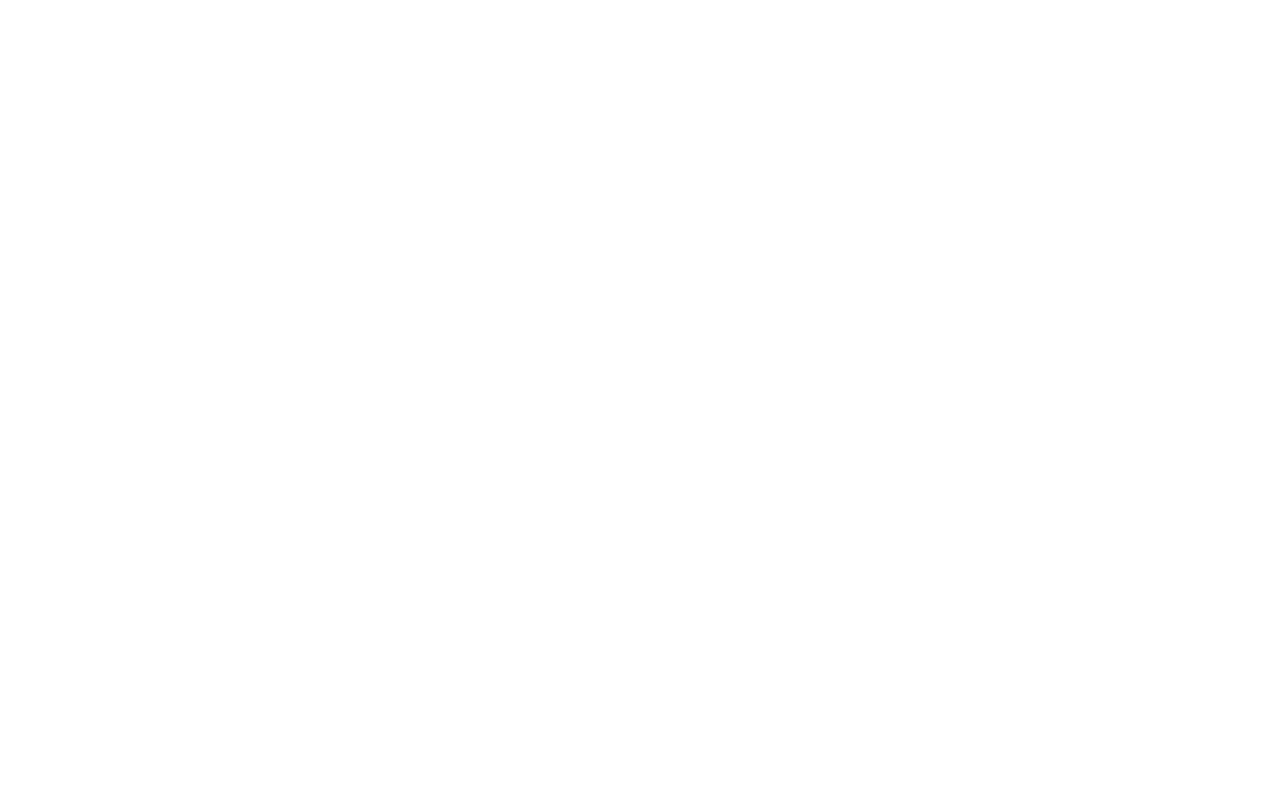
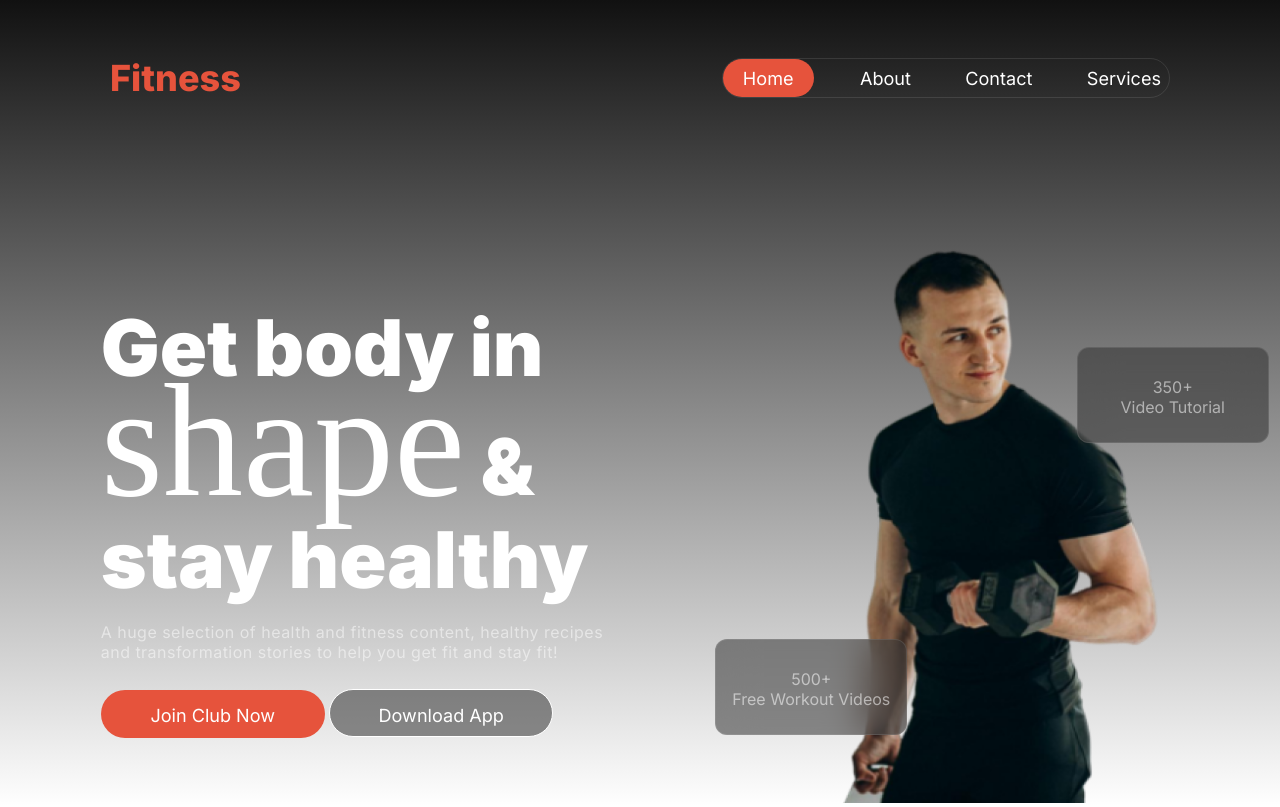
Before and after one commit to robinahmed12/fitness-website, a plain HTML site: page index.html in a window 1280 px wide. Drawn offline with Linux system fonts and the light colour scheme; a web font is replaced by a local one.

Commit message:
added the navigation bar and banner section

```diff
--- a/index.html
+++ b/index.html
@@ -1,15 +1,50 @@
 <!DOCTYPE html>
 <html lang="en">
+
 <head>
     <meta charset="UTF-8">
     <meta name="viewport" content="width=device-width, initial-scale=1.0">
     <title>Fitness Website</title>
     <link rel="stylesheet" href="./styles/style.css">
 </head>
+
 <body>
     <header>
+        <div class="container">
+            <nav class="nav-bar">
+                <h1 class="logo">Fitness</h1>
 
+                <ul class="nav-list">
+                    <li id="Home"><a href="">Home</a></li>
+                    <li><a href="">About</a></li>
+                    <li><a href="">Contact</a></li>
+                    <li><a href="">Services</a></li>
+                </ul>
+            </nav>
+
+
+            <div class="banner">
+                <div class="banner-conten">
+                    <h1 class="banner-title">
+                        Get body in <span>shape</span> & stay healthy
+                    </h1>
+                    <p class="description">
+                        A huge selection of health and fitness content, healthy recipes and transformation stories to
+                        help you get fit and stay fit!</p>
+                    <a href="#"><button class="primary-btn">Join Club Now</button></a>
+                    <a href="#"><button class="primary-btn-2">Download App</button></a>
+                    </p>
+                </div>
+
+                <div class="banner-image">
+                    <img src="images/Images 2.png" alt="">
+                    <p class="box-1">350+<br>Video Tutorial </p>
+                    <p class="box-2">500+<br> Free Workout Videos </p>
+                </div>
+            </div>
+        </div>
     </header>
+
     <body>
 
     </body>
@@ -17,4 +52,5 @@
 
     </footer>
 </body>
+
 </html>
--- a/styles/style.css
+++ b/styles/style.css
@@ -0,0 +1,204 @@
+@import url('https://fonts.googleapis.com/css2?family=Inter:ital,opsz,wght@0,14..32,100..900;1,14..32,100..900&display=swap');
+@import url('https://fonts.googleapis.com/css2?family=Qwigley&display=swap');
+
+
+* {
+    padding: 0;
+    margin: 0;
+    box-sizing: border-box;
+    font-family: "Inter", serif;
+}
+
+/* global colors */
+
+:root {
+
+    /* text colors */
+    ---title--color: #ffffff;
+    ---para--color: rgba(255, 255, 255, 0.5);
+
+    /* btn color */
+
+    ---btn-color: #E6533C;
+}
+
+
+/* reset styles */
+
+.container {
+    max-width: 1060px;
+    margin: 0 auto;
+}
+
+header {
+    background: linear-gradient(180.00deg, rgb(17, 17, 17),rgba(119, 119, 119, 0) 100%);
+
+}
+
+/* reuseable styles */
+.description {
+    font-size: 1rem;
+    font-weight: 400;
+    letter-spacing: .03rem;
+    color: rgba(255, 255, 255, 0.5);
+}
+
+
+/* header styles */
+
+.nav-bar {
+    display: flex;
+    justify-content: space-between;
+    align-items: center;
+    padding-top: 3.5rem;
+}
+
+.nav-bar .nav-list {
+    display: flex;
+    gap: 2.9rem;
+    border: 0.06rem solid rgba(255, 255, 255, 0.1);
+    border-radius: 2.44rem;
+}
+
+li {
+    list-style: none;
+    padding-top: .5rem;
+    padding-right: .5rem;
+}
+
+li>a {
+    text-decoration: none;
+    font-size: 1.13rem;
+    font-weight: 400;
+    color: #ffffff;
+
+
+}
+
+.logo {
+    font-size: 2.25rem;
+    font-weight: 800;
+    color: #E6533C;
+    width: 8.23rem;
+    height: 2.69rem;
+}
+
+#Home {
+    margin: 0;
+    padding: 0.5rem 1.25rem 0.5rem 1.25rem;
+    background: rgb(230, 83, 60);
+    border-radius: 2.88rem;
+    -webkit-border-radius: 2.88rem;
+    -moz-border-radius: 2.88rem;
+    -ms-border-radius: 2.88rem;
+    -o-border-radius: 2.88rem;
+}
+
+/* banner styles */
+
+.banner {
+    display: flex;
+    justify-content: center;
+    align-items: center;
+    gap: 14rem;
+    margin-top: 8rem;
+}
+
+.banner-conten {
+    width: 32rem;
+    height: 27rem;
+    background: url(88);
+}
+
+.banner-title {
+    width: 32rem;
+    color: rgb(255, 255, 255);
+    font-family: Inter;
+    font-size: 4.88rem;
+    font-weight: 900;
+    line-height: 120%;
+    letter-spacing: 0%;
+    text-align: left;
+    margin-bottom: .9rem;
+}
+
+span {
+    font-family: "Qwigley", serif;
+    font-weight: 400;
+    font-size: 10rem;
+    color: #ffffff;
+}
+
+
+.primary-btn {
+    border: none;
+    margin-top: 1.7rem;
+    width: 14rem;
+    height: 3rem;
+    padding: 1rem 2.5rem 1rem 2.5rem;
+    border-radius: 2.63rem;
+    background: rgb(230, 83, 60);
+    font-size: 1.13rem;
+    color: #ffffff;
+    line-height: 1.13rem;
+}
+
+.primary-btn-2 {
+    border: none;
+    margin-top: 1.7rem;
+    width: 14rem;
+    height: 3rem;
+    padding: 1rem 2.5rem 1rem 2.5rem;
+    border-radius: 2.63rem;
+    border: 0.06rem solid rgb(255, 255, 255);
+    font-size: 1.13rem;
+    color: #ffffff;
+    line-height: 1.13rem;
+    background: rgba(48, 48, 48, 0.54);
+}
+
+.banner-image {
+    position: relative;
+}
+
+.banner-image img{
+    width: 21.41rem;
+    height: 36rem;
+    left: 54rem;
+    top: 8rem;
+}
+
+.box-1 {
+    width: 12rem;
+    height: 6rem;
+    box-sizing: border-box;
+    border: 0.06rem solid rgba(255, 255, 255, 0.1);
+    border-radius: 0.75rem;
+    backdrop-filter: blur(1.25rem);
+    background: rgba(48, 48, 48, 0.54);
+    color: rgba(255, 255, 255, 0.54);
+    text-align: center;
+    padding: 1.8rem 0;
+    position: absolute;
+    left: 15rem;
+    bottom: 34.75rem;
+    margin-bottom: -12rem;
+}
+
+.box-2 {
+    width: 12rem;
+    height: 6rem;
+    box-sizing: border-box;
+    border: 0.06rem solid rgba(255, 255, 255, 0.1);
+    border-radius: 0.75rem;
+    backdrop-filter: blur(1.25rem);
+    background: rgba(48, 48, 48, 0.54);
+    color: rgba(255, 255, 255, 0.54);
+    text-align: center;
+    padding: 1.8rem 0;
+    position: absolute;
+    right: 17rem;
+    top: 34.75rem;
+    margin-top: -9rem;
+
+}
```
